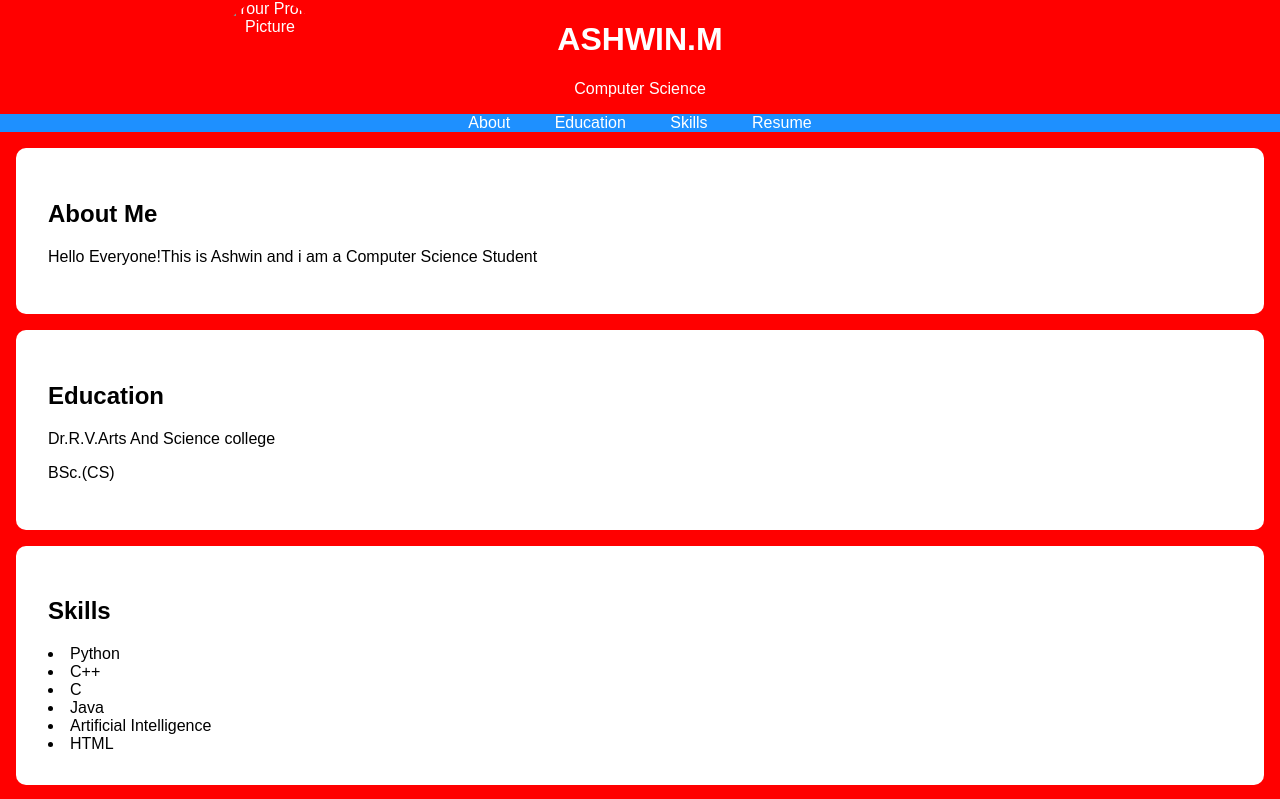
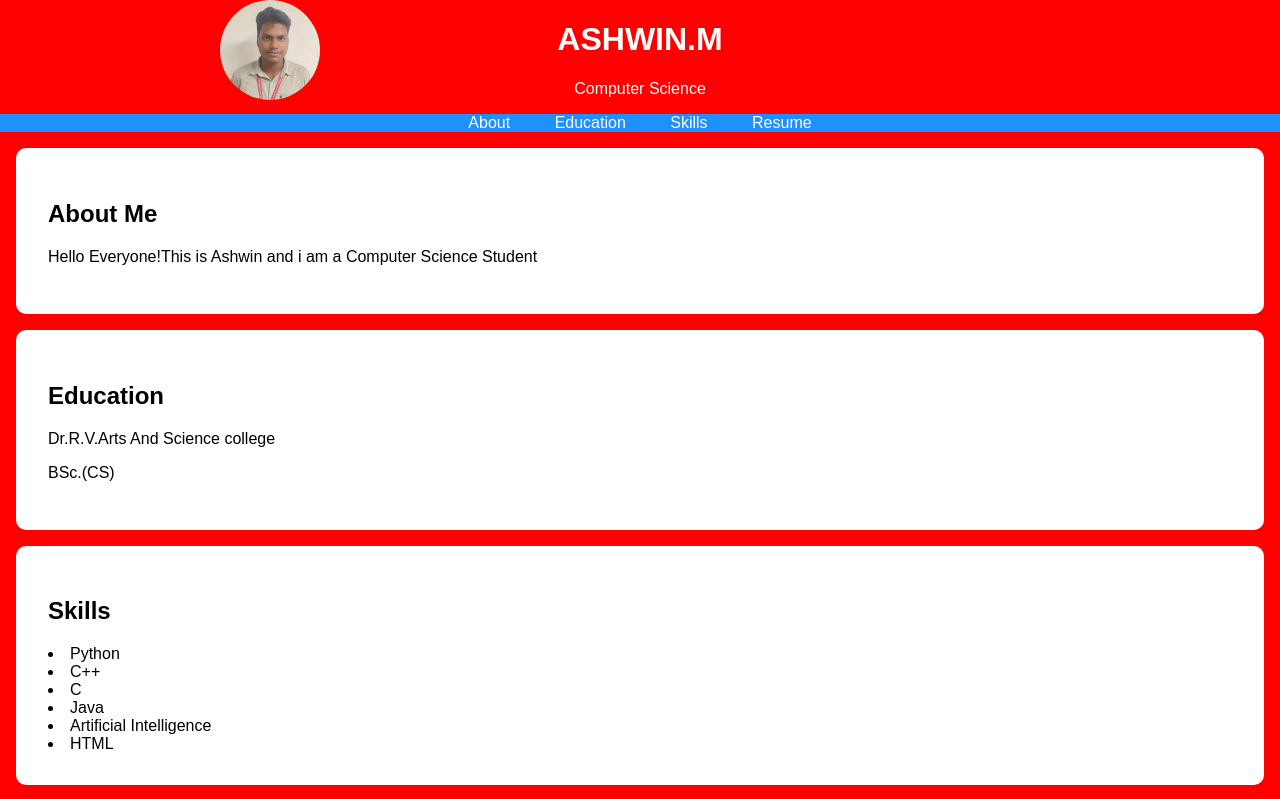
Before and after one commit to aswingood/digitaportfolio, a plain HTML site: page index.html in a window 1280 px wide. Shown: the top 799 px of the page. Drawn offline with Linux system fonts and the light colour scheme.

Commit message:
Update index.html

```diff
--- a/index.html
+++ b/index.html
@@ -82,7 +82,7 @@
     <header>
         <div class="header-content">
             <!-- Add your profile picture here -->
-            <img src="images/ashwin.jpg"alt="Your Profile Picture"class="profile-picture">
+            <img src="ashwin.jpg"alt="Your Profile Picture"class="profile-picture">
             <h1>ASHWIN.M</h1>
             <p>Computer Science</p>
         </div>
```
